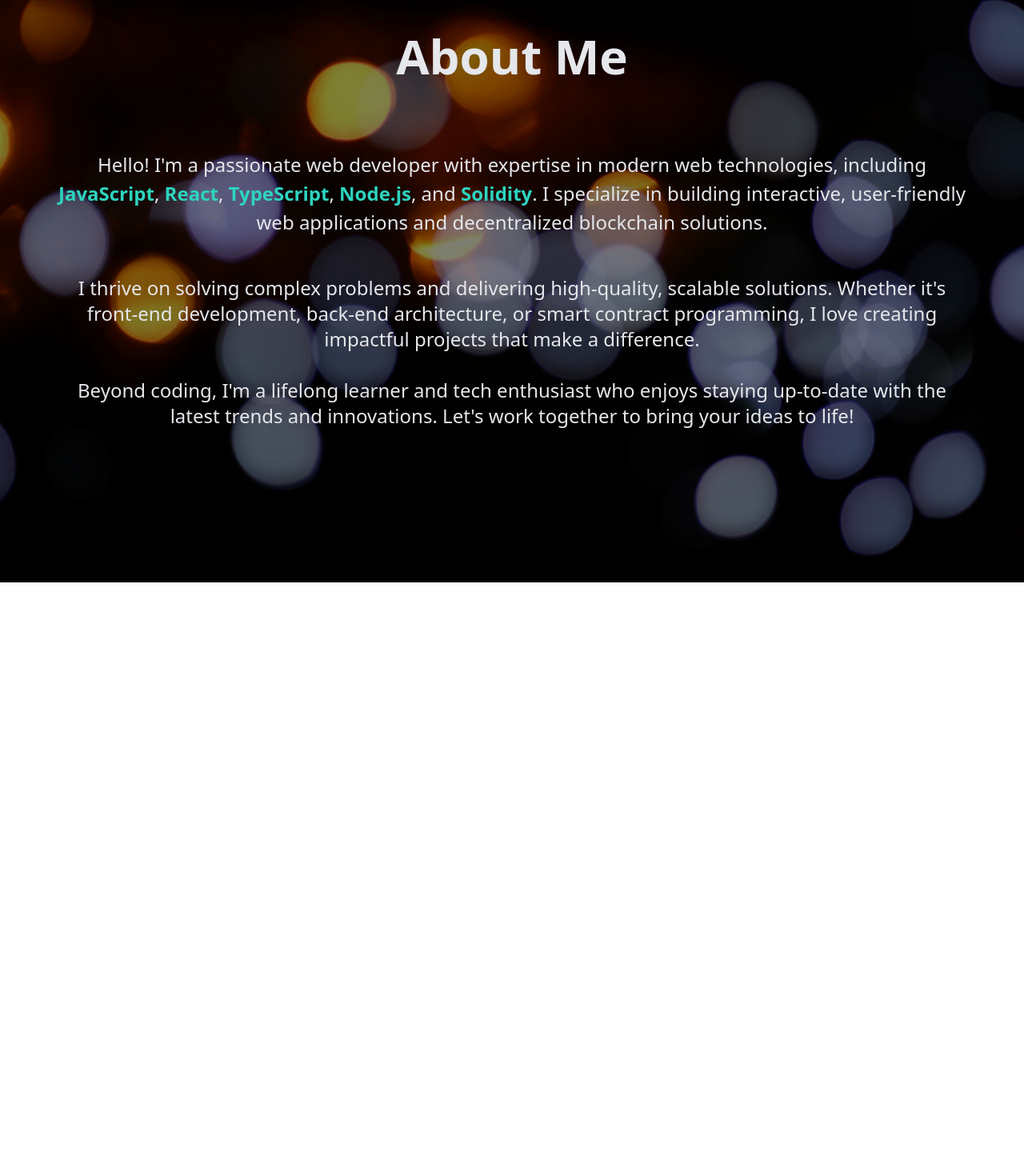
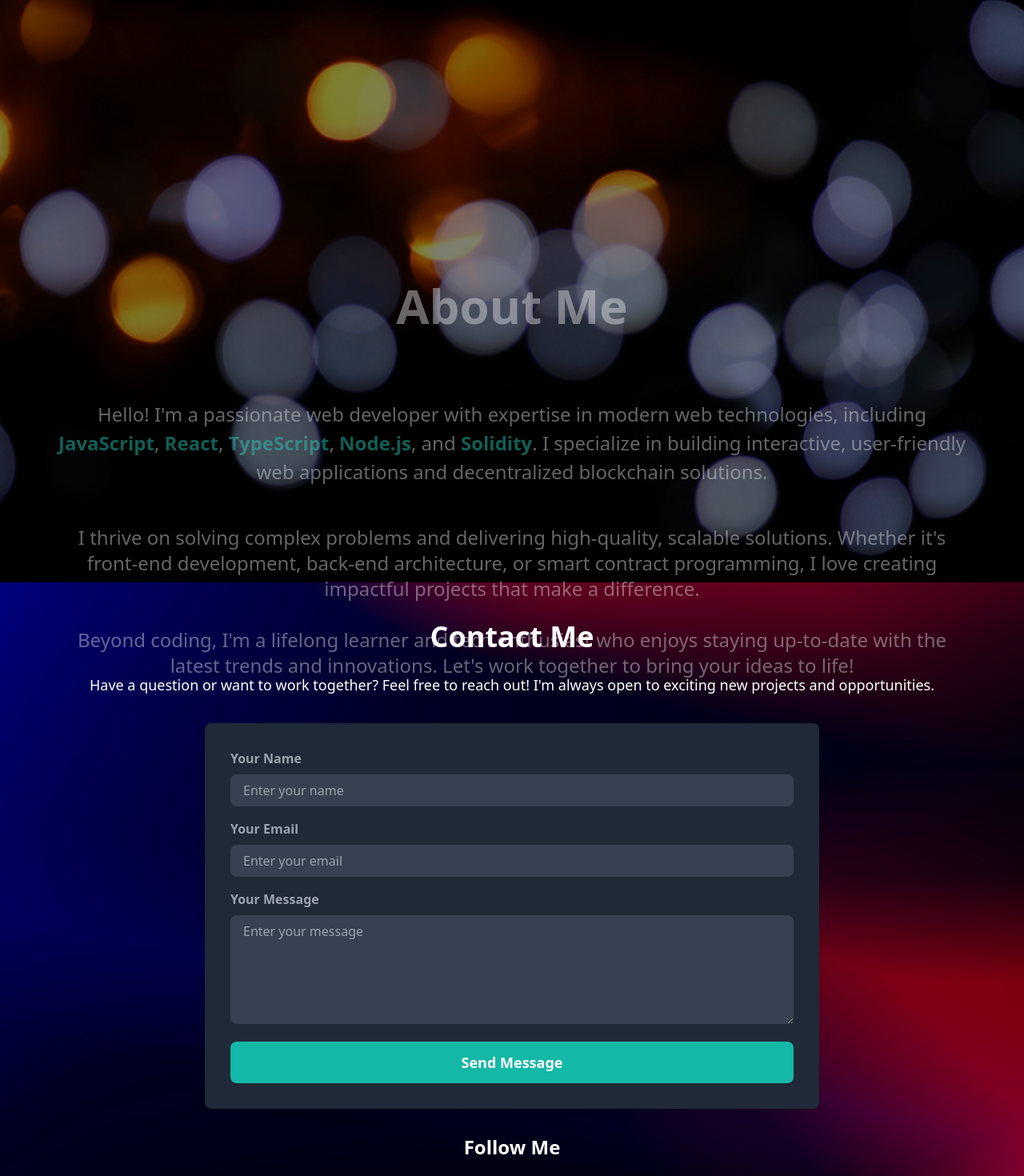
Before and after one commit to Marvy247/My-Portfolio, a React (Vite) app: page / in a window 1280 px wide. Shown: the part 964-2434 px from the top of the page at 80% size. Before the commit the page ends 1692 px from the top, so only its background shows below. Built offline with nearby package versions, Linux system fonts and the light colour scheme.

Commit message:
slide up animation implemented

```diff
--- a/src/App.jsx
+++ b/src/App.jsx
@@ -3,6 +3,7 @@ import Header from "./Component/Header";
 import Footer from "./Component/Footer"; // Importing Footer
 import HomeContent from "./Component/HomeContent";
 import About from "./Component/About";
+import Contact from "./Component/Contact";
 <script
   src="https://kit.fontawesome.com/95442de5cd.js"
   crossorigin="anonymous"
@@ -17,6 +18,7 @@ const App = () => {
       <Header />
       <HomeContent />
       <About />
+      <Contact />
       <Footer />
     </div>
   );
--- a/src/Component/About.jsx
+++ b/src/Component/About.jsx
@@ -34,7 +34,7 @@ const About = () => {
       style={{ backgroundImage: "url('/three.jpg')" }}
     >
       <div className="absolute inset-0 bg-black opacity-50"></div>
-      <div className="max-w-6xl mx-auto text-center relative z-10">
+      <div className="max-w-6xl mx-auto text-center relative z-10 animate-slideUp">
         <h2 className="text-6xl p-16 font-bold mb-6 text-gray-200">About Me</h2>
         <p className="text-2xl leading-9 mb-12 text-gray-200">
           Hello! I'm a passionate web developer with expertise in modern web
--- a/src/Component/Contact.jsx
+++ b/src/Component/Contact.jsx
@@ -2,8 +2,14 @@ import React from "react";
 
 const Contact = () => {
   return (
-    <section id="contact" className="bg-gray-900 text-white py-12 px-6">
-      <div className="max-w-6xl mx-auto text-center">
+    <section
+      id="contact"
+      className="bg-cover bg-center text-white py-12 px-6 relative"
+      style={{ backgroundImage: "url('/two.jpg')" }} // Set the background image
+    >
+      <div className="absolute inset-0 bg-black opacity-50"></div>{" "}
+      {/* Overlay for opacity */}
+      <div className="max-w-6xl mx-auto text-center relative z-10">
         <h2 className="text-4xl font-bold mb-6">Contact Me</h2>
         <p className="text-lg leading-8 mb-8">
           Have a question or want to work together? Feel free to reach out! I'm
--- a/src/index.css
+++ b/src/index.css
@@ -1,4 +1,20 @@
 @tailwind base;
+
+/* Animation for sliding up */
+@keyframes slideUp {
+  0% {
+    transform: translateY(100%);
+    opacity: 0;
+  }
+  100% {
+    transform: translateY(0);
+    opacity: 1;
+  }
+}
+
+.animate-slideUp {
+  animation: slideUp 20s ease-out forwards;
+}
 
 /* Original content here */
 @tailwind base;
```
